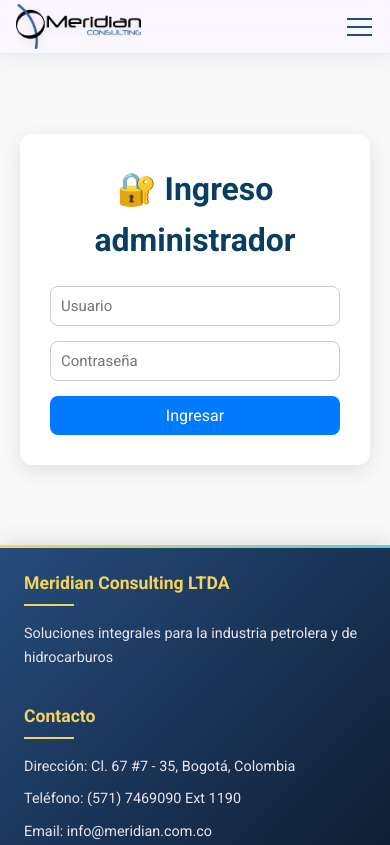
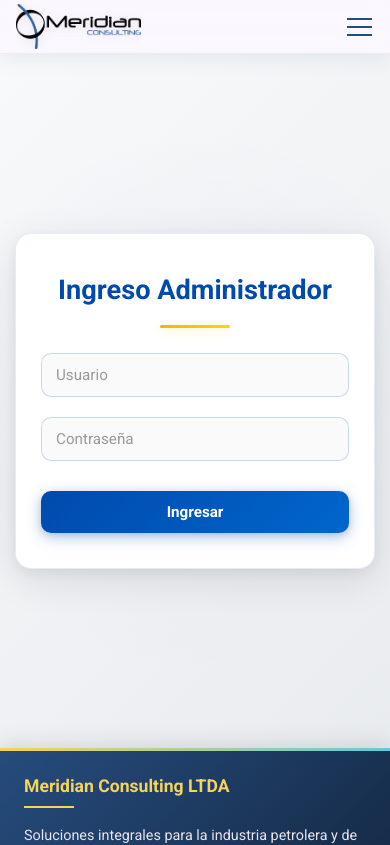
Before and after one commit to MeridianConsulting/Web, a React (Create React App) app in the folder frontend/: page /login in a window 390 px wide. Shown: the top 845 px of the page. Built offline with nearby package versions, Linux system fonts and the light colour scheme.

Commit message:
responsive

```diff
--- a/frontend/src/pages/Login.css
+++ b/frontend/src/pages/Login.css
@@ -1,45 +1,155 @@
 .login-container {
-  max-width: 350px;
-  margin: 80px auto;
-  padding: 30px;
+  min-height: calc(100vh - 200px);
+  display: flex;
+  align-items: center;
+  justify-content: center;
+  padding: 60px 20px;
+  background: linear-gradient(135deg, #f8f9fa 0%, #e9ecef 100%);
+  position: relative;
+}
+
+.login-container::before {
+  content: '';
+  position: absolute;
+  top: 0;
+  left: 0;
+  right: 0;
+  bottom: 0;
+  background: radial-gradient(circle at 50% 50%, rgba(0, 74, 173, 0.03) 0%, transparent 70%);
+  pointer-events: none;
+}
+
+.login-container > div {
+  max-width: 420px;
+  width: 100%;
+  padding: 50px 40px;
   background: #ffffff;
-  border-radius: 12px;
-  box-shadow: 0 6px 20px rgba(0, 0, 0, 0.1);
-  text-align: center;
+  border-radius: 20px;
+  box-shadow:
+    0 10px 40px rgba(0, 0, 0, 0.1),
+    0 4px 12px rgba(0, 0, 0, 0.05);
+  border: 1px solid rgba(0, 74, 173, 0.1);
+  position: relative;
+  z-index: 2;
 }
 
 .login-container h2 {
-  margin-bottom: 20px;
-  color: #0a3d62;
+  font-family: var(--font-family-primary);
+  font-size: 2rem;
+  font-weight: 700;
+  color: #004aad;
+  margin-bottom: 10px;
+  text-align: center;
+  position: relative;
+}
+
+.login-container h2::after {
+  content: '';
+  display: block;
+  width: 80px;
+  height: 4px;
+  background: linear-gradient(90deg, #f5b301 0%, #ffd700 100%);
+  margin: 15px auto 30px;
+  border-radius: 2px;
+  box-shadow: 0 2px 8px rgba(245, 179, 1, 0.3);
+}
+
+.login-container form {
+  display: flex;
+  flex-direction: column;
+  gap: 20px;
 }
 
 .login-container input {
   width: 100%;
-  padding: 10px;
-  margin-bottom: 15px;
-  border: 1px solid #ccc;
-  border-radius: 8px;
-  font-size: 15px;
+  padding: 14px 16px;
+  border: 1.5px solid rgba(0, 74, 173, 0.2);
+  border-radius: 10px;
+  font-size: 1rem;
+  font-family: var(--font-family-primary);
+  transition: all 0.3s ease;
+  box-sizing: border-box;
+  background: #fafafa;
+}
+
+.login-container input:focus {
+  outline: none;
+  border-color: #004aad;
+  background: #ffffff;
+  box-shadow: 0 0 0 3px rgba(0, 74, 173, 0.1);
+}
+
+.login-container input::placeholder {
+  color: #999;
 }
 
 .login-container button {
   width: 100%;
-  padding: 10px;
-  background: #007bff;
+  padding: 14px;
+  background: linear-gradient(135deg, #004aad 0%, #0066cc 100%);
   color: white;
   border: none;
-  border-radius: 8px;
-  font-size: 16px;
+  border-radius: 10px;
+  font-size: 1.05rem;
+  font-weight: 600;
+  font-family: var(--font-family-primary);
   cursor: pointer;
-  transition: background 0.3s;
+  transition: all 0.3s ease;
+  box-shadow:
+    0 4px 15px rgba(0, 74, 173, 0.3),
+    0 2px 6px rgba(0, 0, 0, 0.1);
+  margin-top: 10px;
 }
 
 .login-container button:hover {
-  background: #0056b3;
+  background: linear-gradient(135deg, #003d8f 0%, #0052a3 100%);
+  transform: translateY(-2px);
+  box-shadow:
+    0 6px 20px rgba(0, 74, 173, 0.4),
+    0 4px 10px rgba(0, 0, 0, 0.15);
+}
+
+.login-container button:active {
+  transform: translateY(0);
 }
 
 .error-text {
   color: #d9534f;
-  font-size: 14px;
-  margin-top: 10px;
+  font-size: 0.95rem;
+  margin-top: 15px;
+  text-align: center;
+  font-family: var(--font-family-primary);
+  padding: 12px;
+  background: #fff5f5;
+  border-radius: 8px;
+  border-left: 4px solid #d9534f;
 }
+
+/* Responsive */
+@media (max-width: 576px) {
+  .login-container {
+    padding: 40px 15px;
+    min-height: calc(100vh - 150px);
+  }
+
+  .login-container > div {
+    padding: 35px 25px;
+    border-radius: 16px;
+  }
+
+  .login-container h2 {
+    font-size: 1.7rem;
+  }
+
+  .login-container h2::after {
+    width: 70px;
+    height: 3px;
+    margin: 12px auto 25px;
+  }
+
+  .login-container input,
+  .login-container button {
+    padding: 12px 14px;
+    font-size: 0.95rem;
+  }
+}
--- a/frontend/src/pages/Login.js
+++ b/frontend/src/pages/Login.js
@@ -34,7 +34,8 @@
 
   return (
     <div className="login-container">
-      <h2>🔐 Ingreso administrador</h2>
+      <div>
+        <h2>Ingreso Administrador</h2>
         <form onSubmit={handleSubmit}>
           <input
             type="text"
@@ -54,6 +55,7 @@
         </form>
         {error && <p className="error-text">{error}</p>}
       </div>
+    </div>
   );
 };
 
--- a/frontend/src/styles/styles.css
+++ b/frontend/src/styles/styles.css
@@ -4,6 +4,19 @@
   padding: 0;
   box-sizing: border-box;
   font-family: var(--font-family-primary);
+}
+
+/* Layout principal para que el footer quede abajo */
+.App {
+  min-height: 100vh;
+  display: flex;
+  flex-direction: column;
+}
+
+.main-content {
+  flex: 1;
+  display: flex;
+  flex-direction: column;
 }
 
 :root {
@@ -416,34 +429,90 @@
 }
 
 /* Responsive Header */
-@media (max-width: 1024px) {
+@media (max-width: 1200px) {
   .header-container {
+    max-width: 100%;
     padding: 0 var(--spacing-lg);
   }
-}
-
-@media (max-width: 768px) {
-  .main-header {
-    padding: var(--spacing-xs) 0;
-    position: relative;
-  }
-
+
+  .nav-links {
+    gap: 15px;
+  }
+
+  .nav-links a {
+    padding: 8px 10px;
+    font-size: 0.95rem;
+  }
+
+  .dropdown-toggle {
+    padding: 8px 16px;
+    font-size: 0.95rem;
+  }
+
+  .navbar-logo {
+    height: 65px;
+  }
+}
+
+@media (max-width: 992px) {
   .header-container {
     padding: 0 var(--spacing-md);
-    justify-content: space-between;
+  }
+
+  .nav-links {
+    gap: 12px;
+  }
+
+  .nav-links a {
+    padding: 8px 8px;
+    font-size: 0.9rem;
+  }
+
+  .dropdown-toggle {
+    padding: 8px 14px;
+    font-size: 0.9rem;
+  }
+
+  .navbar-logo {
+    height: 60px;
   }
 
   .logo {
-    padding-left: 0;
-  }
-
-  .logo a {
+    padding-left: var(--spacing-sm);
+  }
+
+  .dropdown-content {
+    min-width: 180px;
+  }
+}
+
+@media (max-width: 850px) {
+  .nav-links {
+    gap: 8px;
+  }
+
+  .nav-links a {
+    padding: 8px 5px;
+    font-size: 0.85rem;
+  }
+
+  .dropdown-toggle {
+    padding: 8px 10px;
+    font-size: 0.85rem;
+  }
+
+  .navbar-logo {
+    height: 55px;
+  }
+
+  .dropdown-content {
+    min-width: 160px;
+  }
+}
+
+@media (max-width: 800px) {
+  .menu-toggle {
     display: flex;
-    align-items: center;
-  }
-
-  .navbar-logo {
-    height: 50px;
   }
 
   .nav-links {
@@ -451,6 +520,7 @@
     top: 0;
     right: -100%;
     width: 80%;
+    max-width: 320px;
     height: 100vh;
     background-color: var(--color-secondary);
     flex-direction: column;
@@ -463,6 +533,7 @@
     box-shadow: var(--shadow-lg);
     padding: var(--spacing-xl) var(--spacing-md);
     opacity: 0;
+    gap: 0;
   }
 
   .nav-links.active {
@@ -476,10 +547,57 @@
     text-align: center;
   }
 
-  .nav-links a {
-    font-size: 1.2rem;
+  .nav-links a,
+  .dropdown-toggle {
+    font-size: 1.1rem;
     display: block;
     padding: var(--spacing-sm) 0;
+    width: 100%;
+    text-align: center;
+  }
+
+  .dropdown-content {
+    position: static;
+    display: none;
+    box-shadow: none;
+    background: rgba(255, 255, 255, 0.1);
+    margin-top: var(--spacing-sm);
+    border-radius: 8px;
+  }
+
+  .nav-links li:hover .dropdown-content,
+  .nav-dropdown:hover .dropdown-content {
+    display: flex;
+    flex-direction: column;
+  }
+
+  .navbar-logo {
+    height: 50px;
+  }
+}
+
+@media (max-width: 768px) {
+  .main-header {
+    padding: var(--spacing-xs) 0;
+    position: relative;
+  }
+
+  .header-container {
+    padding: 0 var(--spacing-md);
+    justify-content: space-between;
+  }
+
+  .logo {
+    padding-left: 0;
+  }
+
+  .logo a {
+    display: flex;
+    align-items: center;
+  }
+
+  .navbar-logo {
+    height: 50px;
   }
 
   .menu-toggle {
```
Lines whose indentation alone changed are shown as unchanged.
